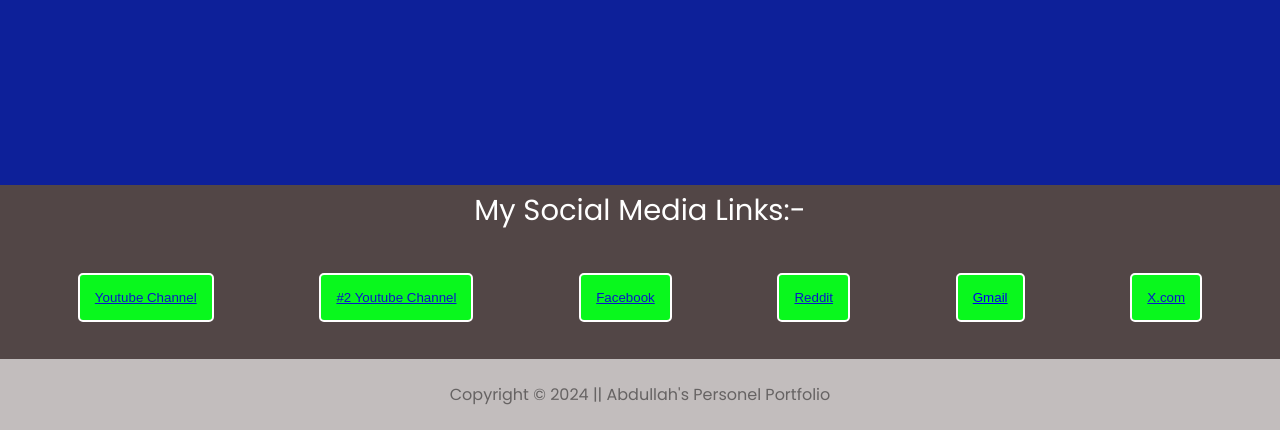
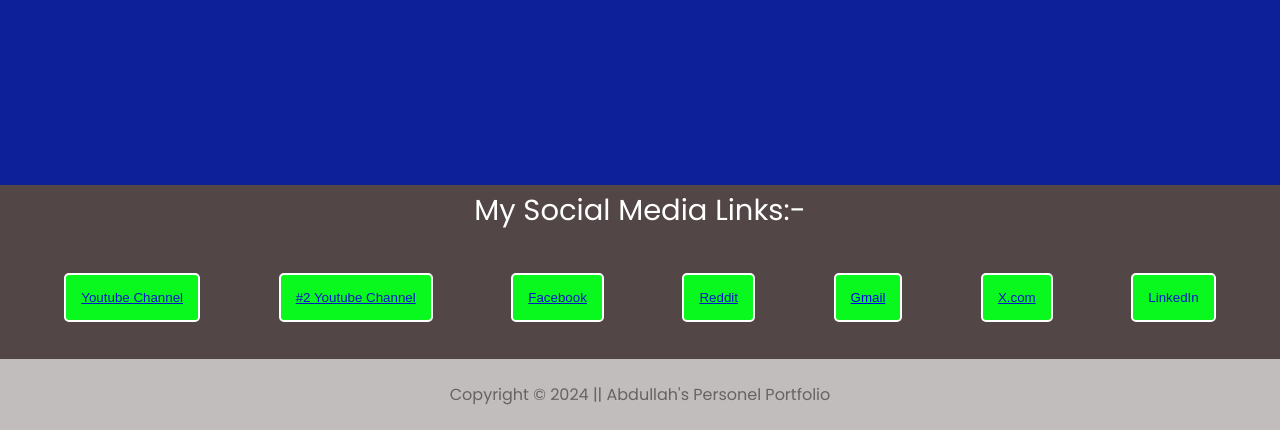
Before and after one commit to Abdullahkamran1/Personal-Portfolio, a plain HTML site: page index.html in a window 1280 px wide. Shown: the part 762-1192 px from the top of the page. Drawn offline with nearby package versions, Linux system fonts and the light colour scheme.

Commit message:
Update index.html

```diff
--- a/index.html
+++ b/index.html
@@ -301,7 +301,8 @@
         <button class="links" onclick='window.location.href="https://web.facebook.com/profile.php?id=100092389683156"'><u>Facebook</u></button>
         <button class="links" onclick='window.location.href="https://www.reddit.com/user/Otherwise-Love-2880/"'><u>Reddit</u></button>
         <button class="links"><a href="mailto:kamranabdullah6789@gmail.com">Gmail</a></button>
-        <button class="links"><u>X.com</u></button>
+        <button class="links" onclick='window.location.href="https://x.com/AbdullahKamOP"'><u>X.com</u></button>
+        <button class="links" onclick='window.location.href="https://www.linkedin.com/in/abdullah-kamran-094971317/"'<u>LinkedIn</u></button>
       </div>
     </footer>
     <footer class="bottomfooter">
```
